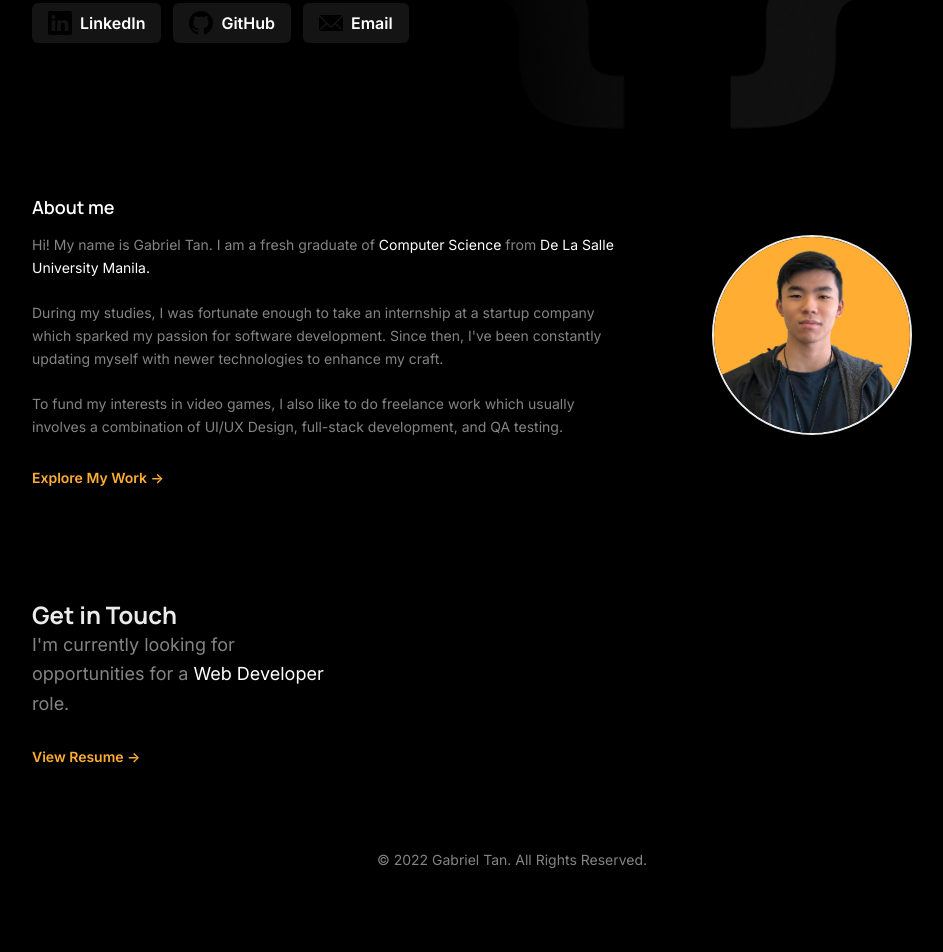
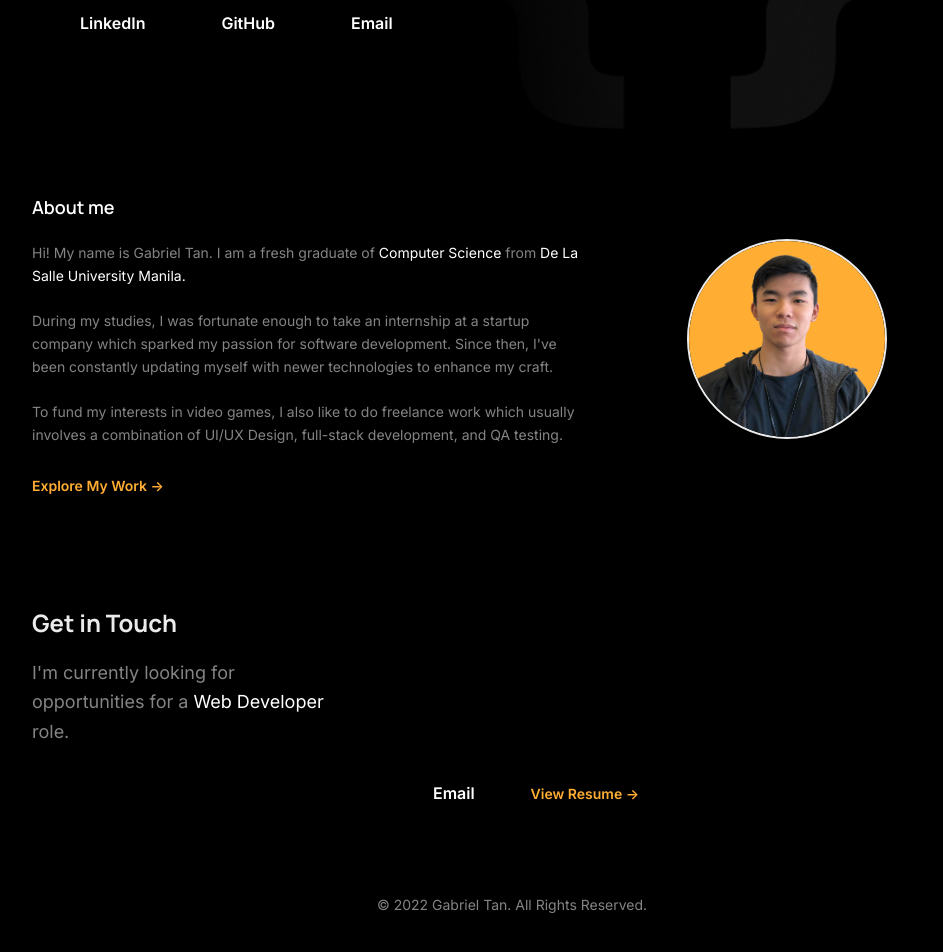
Before and after one commit to gabtan99/website, a Next.js app: page / in a window 1280 px wide. Shown: the part 368-1320 px from the top of the page, without its empty margins (128-1071 px from the left). Before the commit the page ends 1299 px from the top, so only its background shows below. Built offline with nearby package versions, Linux system fonts and the light colour scheme.

Commit message:
refactor: fix styling

```diff
--- a/components/footer.js
+++ b/components/footer.js
@@ -4,7 +4,7 @@ import { useColorModeValue } from "@chakra-ui/color-mode";
 
 const Footer = () => {
   return (
-    <Block delay={0.7} my={7}>
+    <Block delay={0.7} mt={14} mb={7}>
       <Container maxW="container.lg">
         <Text fontSize={14} mt={12} align="center" color="textSecondary">
           &copy; {new Date().getFullYear()} Gabriel Tan. All Rights Reserved.
--- a/components/layouts/portfolio-content.js
+++ b/components/layouts/portfolio-content.js
@@ -6,7 +6,7 @@ import Block from "../block";
 
 const PortfolioContent = ({ title, children, image, stack, link }) => {
   return (
-    <Container maxW="container.lg" pt={14}>
+    <Container maxW="container.lg" mt={{ base: "5vh", md: "8vh" }}>
       <Block delay={0.1} mb={5}>
         <NextLink href="/portfolio" passHref>
           <Link>
@@ -33,7 +33,7 @@ const PortfolioContent = ({ title, children, image, stack, link }) => {
           className="port-item"
         />
       </Block>
-      <Block delay={0.3} mb={5}>
+      <Block delay={0.3} mt={7}>
         <Text
           fontSize="md"
           fontWeight={400}
@@ -44,7 +44,7 @@ const PortfolioContent = ({ title, children, image, stack, link }) => {
         </Text>
       </Block>
 
-      <Block delay={0.4} mb={10}>
+      <Block delay={0.4} mt={7}>
         <Box width="100%" display="flex" my={2}>
           <Text fontSize="14" minW="60px">
             Stack
--- a/components/navbar.js
+++ b/components/navbar.js
@@ -6,9 +6,9 @@ import {
   Flex,
   Spacer,
   Stack,
-  Header,
-} from "@chakra-ui/layout";
-import Link from "next/link";
+  Button,
+  Link,
+} from "@chakra-ui/react";
 import React from "react";
 import ToggleButton from "./toggle-button";
 
@@ -27,7 +27,7 @@ const Navbar = (props) => {
     >
       <Container p={2} maxW="container.xl">
         <Flex align="center">
-          <Link href="/">
+          <Link href="/" passHref>
             <Heading
               fontSize="24"
               px={2}
@@ -49,14 +49,19 @@ const Navbar = (props) => {
             direction="row"
             width="auto"
             alignItems="center"
-            spacing="30px"
+            spacing="20px"
           >
-            <Heading fontSize="18">
-              <Link href="/portfolio">Portfolio</Link>
-            </Heading>
-            <Heading fontSize="18">
-              <Link href="/resume.pdf">Resume</Link>
-            </Heading>
+            <Link mr={3} href="/portfolio" passHref>
+              <Button position="static" variant="ghost" color="textPrimary">
+                Portfolio
+              </Button>
+            </Link>
+
+            <Link mr={3} href="/resume.pdf" passHref>
+              <Button position="static" variant="ghost" color="textPrimary">
+                Resume
+              </Button>
+            </Link>
             {/* <ToggleButton /> */}
           </Stack>
         </Flex>
--- /dev/null
+++ b/components/useMediaQuery.js
@@ -0,0 +1,29 @@
+import { useState, useCallback, useEffect } from "react";
+
+const useMediaQuery = (width) => {
+  const [targetReached, setTargetReached] = useState(false);
+
+  const updateTarget = useCallback((e) => {
+    if (e.matches) {
+      setTargetReached(true);
+    } else {
+      setTargetReached(false);
+    }
+  }, []);
+
+  useEffect(() => {
+    const media = window.matchMedia(`(min-width: ${width}px)`);
+    media.addEventListener("change", (e) => updateTarget(e));
+
+    // Check on mount (callback is not called until a change occurs)
+    if (media.matches) {
+      setTargetReached(true);
+    }
+
+    return () => media.removeEventListener("change", (e) => updateTarget(e));
+  }, []);
+
+  return targetReached;
+};
+
+export default useMediaQuery;
--- a/pages/index.js
+++ b/pages/index.js
@@ -14,8 +14,11 @@ import Block from "../components/block";
 import Footer from "../components/footer";
 import { GithubIcon, LinkedInIcon } from "./../components/icons/socials";
 import { EmailIcon } from "@chakra-ui/icons";
+import useMediaQuery from "../components/useMediaQuery";
 
 export default function Home() {
+  const smallDevice = useMediaQuery(768);
+
   return (
     <div>
       <Head>
@@ -31,7 +34,7 @@ export default function Home() {
               color="accent"
               fontFamily="Manrope"
             >
-              Hi! I&apos;m
+              Hello! I&apos;m
             </Heading>
             <Heading fontSize="big" fontWeight={900}>
               Gabriel Tan
@@ -49,9 +52,11 @@ export default function Home() {
             </Heading>
 
             <Box mt={12}>
-              <Link mr={3} href="https://www.linkedin.com/in/gabtan99">
+              <Link mr={3} href="https://www.linkedin.com/in/gabtan99" passHref>
                 <Button
+                  size={smallDevice ? "md" : "sm"}
                   mb={3}
+                  variant="ghost"
                   leftIcon={
                     <LinkedInIcon
                       width={6}
@@ -65,9 +70,11 @@ export default function Home() {
                   LinkedIn
                 </Button>
               </Link>
-              <Link mr={3} href="https://github.com/gabtan99">
+              <Link mr={3} href="https://github.com/gabtan99" passHref>
                 <Button
+                  size={smallDevice ? "md" : "sm"}
                   mb={3}
+                  variant="ghost"
                   leftIcon={
                     <GithubIcon
                       width={6}
@@ -81,9 +88,11 @@ export default function Home() {
                   GitHub
                 </Button>
               </Link>
-              <Link mr={3} href="mailto: gabtan99@gmail.com">
+              <Link mr={3} href="mailto: gabtan99@gmail.com" passHref>
                 <Button
+                  size={smallDevice ? "md" : "sm"}
                   mb={3}
+                  variant="ghost"
                   leftIcon={
                     <EmailIcon
                       width={6}
@@ -99,7 +108,7 @@ export default function Home() {
               </Link>
             </Box>
           </Block>
-          <Block flex="1">
+          <Block flex="1" justify="center" align="center">
             <Image
               src="/media/curly.png"
               w={{ sm: "0px", md: "350px", lg: "400px" }}
@@ -113,9 +122,9 @@ export default function Home() {
           mt={{ base: "1vh", md: "8vh" }}
           direction={{ base: "column-reverse", md: "row" }}
         >
-          <Block delay={0.5} maxW={{ base: "100%", sm: "600px" }}>
+          <Block delay={0.5} maxW={{ base: "100%", sm: "550px" }}>
             <Text
-              mb={3}
+              mb={5}
               fontSize={18}
               fontFamily="Manrope"
               color="textPrimary"
@@ -169,7 +178,7 @@ export default function Home() {
           mt={{ base: "10vh", md: "14vh" }}
           align="center"
         >
-          <Heading fontSize={24} fontWeight={800} fontFamily="Manrope">
+          <Heading fontSize={24} mb={5} fontWeight={800} fontFamily="Manrope">
             Get in Touch
           </Heading>
           <Text maxW={320} fontSize={18}>
@@ -179,11 +188,30 @@ export default function Home() {
             </Box>{" "}
             role.
           </Text>
-          <Link href="/resume.pdf">
-            <Text fontWeight={600} color="accent" mt={7}>
-              View Resume →
-            </Text>
-          </Link>
+          <Flex justify="center" align="center" mt={7}>
+            <Link mx={5} href="mailto: gabtan99@gmail.com" passHref>
+              <Button
+                variant="ghost"
+                size={smallDevice ? "md" : "sm"}
+                leftIcon={
+                  <EmailIcon
+                    width={6}
+                    height={6}
+                    color={useColorModeValue("#000000", "#ffffff")}
+                  />
+                }
+                position="static"
+                color="textPrimary"
+              >
+                Email
+              </Button>
+            </Link>
+            <Link mx={5} href="/resume.pdf" passHref>
+              <Text fontWeight={600} color="accent">
+                View Resume →
+              </Text>
+            </Link>
+          </Flex>
         </Block>
       </Container>
       <Footer />
--- a/pages/portfolio.js
+++ b/pages/portfolio.js
@@ -78,7 +78,7 @@ const Portfolio = () => {
           </Block>
         </SimpleGrid>
 
-        <Block delay={0.3} mb={7} mt={10}>
+        <Block delay={0.3} mb={7} mt="7vh">
           <Text
             mb={2}
             fontSize="24"
--- a/styles/theme.js
+++ b/styles/theme.js
@@ -12,6 +12,12 @@ const styles = {
   global: (props) => ({
     body: {
       bg: mode("#ffffff", "#000000")(props),
+    },
+    a: {
+      _hover: {
+        textDecoration: "none !important",
+        boxShadow: "none !important",
+      },
     },
   }),
 };
```
